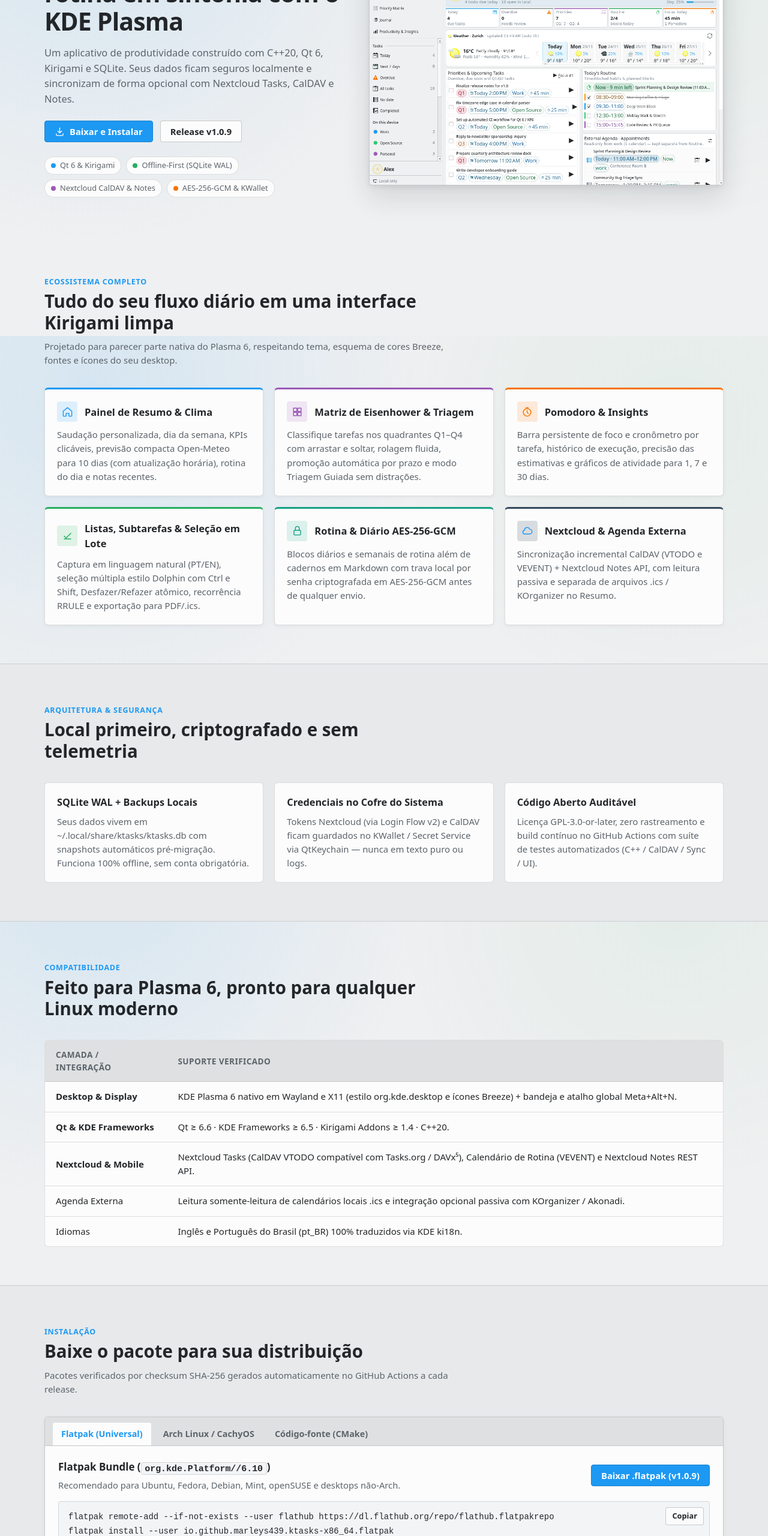
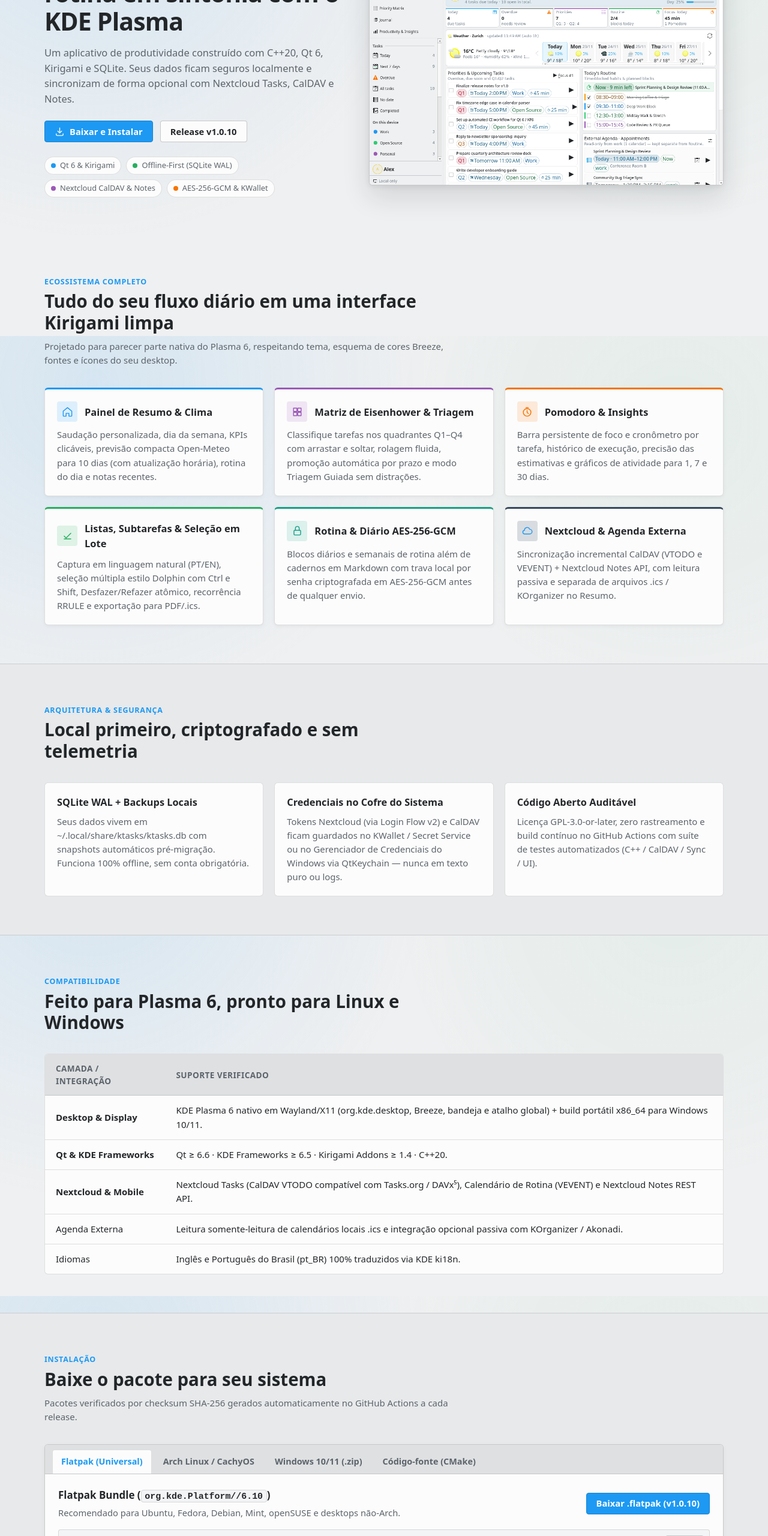
Before and after one commit to MarleyS439/ktasks, a plain HTML site: page index.html in a window 1280 px wide. Shown: the part 240-2800 px from the top of the page at 60% size. Drawn offline with Linux system fonts and the light colour scheme.

Commit message:
Update download links and add Windows portable download for v1.0.10

```diff
--- a/app.js
+++ b/app.js
@@ -21,11 +21,11 @@
       navArch: "Privacidade",
       navCompat: "Compatibilidade",
       navInstall: "Instalar",
-      heroKicker: "Aplicativo Comunitário KDE · v1.0.9",
+      heroKicker: "Aplicativo Comunitário KDE · v1.0.10",
       heroTitle: "Organize tarefas, foco e rotina em sintonia com o KDE Plasma",
       heroLead: "Um aplicativo de produtividade construído com C++20, Qt 6, Kirigami e SQLite. Seus dados ficam seguros localmente e sincronizam de forma opcional com Nextcloud Tasks, CalDAV e Notes.",
       ctaDownload: "Baixar e Instalar",
-      ctaRelease: "Release v1.0.9",
+      ctaRelease: "Release v1.0.10",
       tabSummary: "Resumo",
       tabMatrix: "Matriz",
       zoomHint: "Clique para ampliar",
@@ -49,27 +49,29 @@
       p1Title: "SQLite WAL + Backups Locais",
       p1Desc: "Seus dados vivem em ~/.local/share/ktasks/ktasks.db com snapshots automáticos pré-migração. Funciona 100% offline, sem conta obrigatória.",
       p2Title: "Credenciais no Cofre do Sistema",
-      p2Desc: "Tokens Nextcloud (via Login Flow v2) e CalDAV ficam guardados no KWallet / Secret Service via QtKeychain — nunca em texto puro ou logs.",
+      p2Desc: "Tokens Nextcloud (via Login Flow v2) e CalDAV ficam guardados no KWallet / Secret Service ou no Gerenciador de Credenciais do Windows via QtKeychain — nunca em texto puro ou logs.",
       p3Title: "Código Aberto Auditável",
       p3Desc: "Licença GPL-3.0-or-later, zero rastreamento e build contínuo no GitHub Actions com suíte de testes automatizados (C++ / CalDAV / Sync / UI).",
       compatEyebrow: "Compatibilidade",
-      compatTitle: "Feito para Plasma 6, pronto para qualquer Linux moderno",
+      compatTitle: "Feito para Plasma 6, pronto para Linux e Windows",
       cColComponent: "Camada / Integração",
       cColDetails: "Suporte Verificado",
-      cRowDesktop: "KDE Plasma 6 nativo em Wayland e X11 (estilo org.kde.desktop e ícones Breeze) + bandeja e atalho global Meta+Alt+N.",
+      cRowDesktop: "KDE Plasma 6 nativo em Wayland/X11 (org.kde.desktop, Breeze, bandeja e atalho global) + build portátil x86_64 para Windows 10/11.",
       cRowNextcloud: "Nextcloud Tasks (CalDAV VTODO compatível com Tasks.org / DAVx⁵), Calendário de Rotina (VEVENT) e Nextcloud Notes REST API.",
       cRowAgendaLabel: "Agenda Externa",
       cRowAgendaVal: "Leitura somente-leitura de calendários locais .ics e integração opcional passiva com KOrganizer / Akonadi.",
       cRowLangLabel: "Idiomas",
       cRowLangVal: "Inglês e Português do Brasil (pt_BR) 100% traduzidos via KDE ki18n.",
       instEyebrow: "Instalação",
-      instTitle: "Baixe o pacote para sua distribuição",
+      instTitle: "Baixe o pacote para seu sistema",
       instSub: "Pacotes verificados por checksum SHA-256 gerados automaticamente no GitHub Actions a cada release.",
       tabSource: "Código-fonte (CMake)",
       fpNote: "Recomendado para Ubuntu, Fedora, Debian, Mint, openSUSE e desktops não-Arch.",
-      btnDownloadFlatpak: "Baixar .flatpak (v1.0.9)",
+      btnDownloadFlatpak: "Baixar .flatpak (v1.0.10)",
       archNote: "Instalação nativa via pacman ou compilação local usando o PKGBUILD incluído.",
-      btnDownloadArch: "Baixar .pkg.tar.zst (v1.0.9)",
+      btnDownloadArch: "Baixar .pkg.tar.zst (v1.0.10)",
+      winNote: "Pacote portátil completo (ktasks.exe + bibliotecas Qt 6/KF6). Extrair e executar, sem instalador.",
+      btnDownloadWindows: "Baixar Windows .zip (v1.0.10)",
       srcNote: "Compilação direta com suporte completo a KDE Plasma e testes unitários.",
       btnCopy: "Copiar",
       btnCopied: "Copiado!",
@@ -86,11 +88,11 @@
       navArch: "Privacy",
       navCompat: "Compatibility",
       navInstall: "Install",
-      heroKicker: "KDE Community Application · v1.0.9",
+      heroKicker: "KDE Community Application · v1.0.10",
       heroTitle: "Tasks, focus, and daily routine designed natively for KDE Plasma",
       heroLead: "An offline-first productivity app built with C++20, Qt 6, Kirigami, and SQLite. Your data stays locally on your device with optional Nextcloud Tasks, CalDAV, and Notes sync.",
       ctaDownload: "Download & Install",
-      ctaRelease: "Release v1.0.9",
+      ctaRelease: "Release v1.0.10",
       tabSummary: "Summary",
       tabMatrix: "Matrix",
       zoomHint: "Click to enlarge",
@@ -114,27 +116,29 @@
       p1Title: "SQLite WAL + Local Backups",
       p1Desc: "Your database stays at ~/.local/share/ktasks/ktasks.db with automatic pre-migration snapshots. Works 100% offline with no account required.",
       p2Title: "System Keyring Credentials",
-      p2Desc: "Nextcloud tokens (via Login Flow v2) and CalDAV passwords live safely inside KWallet / Secret Service via QtKeychain — never plaintext or logs.",
+      p2Desc: "Nextcloud tokens (via Login Flow v2) and CalDAV passwords live safely inside KWallet / Secret Service or Windows Credential Manager via QtKeychain — never plaintext or logs.",
       p3Title: "Auditable Open Source",
       p3Desc: "Licensed under GPL-3.0-or-later with zero tracking and automated GitHub Actions builds plus unit tests across Core, Sync, and App layers.",
       compatEyebrow: "Compatibility",
-      compatTitle: "Built for Plasma 6, portable across modern Linux desktops",
+      compatTitle: "Built for Plasma 6, ready for Linux and Windows",
       cColComponent: "Layer / Integration",
       cColDetails: "Verified Support",
-      cRowDesktop: "Native KDE Plasma 6 on Wayland and X11 (org.kde.desktop style & Breeze icons) with system tray and Meta+Alt+N global shortcut.",
+      cRowDesktop: "Native KDE Plasma 6 on Wayland/X11 (org.kde.desktop, Breeze icons, tray & global shortcut) plus standalone portable x86_64 Windows 10/11 build.",
       cRowNextcloud: "Nextcloud Tasks (CalDAV VTODO compatible with Tasks.org / DAVx⁵), Routine calendars (VEVENT), and Nextcloud Notes REST API.",
       cRowAgendaLabel: "External Agenda",
       cRowAgendaVal: "Read-only local .ics calendar parsing plus optional passive KOrganizer / Akonadi integration.",
       cRowLangLabel: "Languages",
       cRowLangVal: "English and Brazilian Portuguese (pt_BR) fully localized via KDE ki18n.",
       instEyebrow: "Installation",
-      instTitle: "Download for your Linux distribution",
+      instTitle: "Download for your operating system",
       instSub: "Release artifacts are built cleanly on GitHub Actions and verified with SHA-256 checksums.",
       tabSource: "From Source (CMake)",
       fpNote: "Recommended for Ubuntu, Fedora, Debian, Linux Mint, openSUSE, and non-Arch desktops.",
-      btnDownloadFlatpak: "Download .flatpak (v1.0.9)",
+      btnDownloadFlatpak: "Download .flatpak (v1.0.10)",
       archNote: "Native installation via pacman or local package build using the included PKGBUILD.",
-      btnDownloadArch: "Download .pkg.tar.zst (v1.0.9)",
+      btnDownloadArch: "Download .pkg.tar.zst (v1.0.10)",
+      winNote: "Self-contained portable bundle (ktasks.exe + Qt 6/KF6 runtime). Extract and run with no installer needed.",
+      btnDownloadWindows: "Download Windows .zip (v1.0.10)",
       srcNote: "Direct Release build with full KDE Plasma integration and unit tests.",
       btnCopy: "Copy",
       btnCopied: "Copied!",
--- a/index.html
+++ b/index.html
@@ -82,7 +82,7 @@
         <div class="hero-copy">
           <div class="hero-kicker">
             <img src="assets/ktasks-symbolic.svg" alt="" width="16" height="16" class="symbolic-tint" />
-            <span data-i18n="heroKicker">Aplicativo Comunitário KDE · v1.0.9</span>
+            <span data-i18n="heroKicker">Aplicativo Comunitário KDE · v1.0.10</span>
           </div>
           <h1 data-i18n="heroTitle">Organize tarefas, foco e rotina em sintonia com o KDE Plasma</h1>
           <p class="hero-lead" data-i18n="heroLead">
@@ -97,8 +97,8 @@
               </svg>
               <span data-i18n="ctaDownload">Baixar e Instalar</span>
             </a>
-            <a href="https://github.com/MarleyS439/ktasks/releases/tag/v1.0.9" target="_blank" rel="noopener noreferrer" class="breeze-btn breeze-btn-secondary">
-              <span data-i18n="ctaRelease">Release v1.0.9</span>
+            <a href="https://github.com/MarleyS439/ktasks/releases/tag/v1.0.10" target="_blank" rel="noopener noreferrer" class="breeze-btn breeze-btn-secondary">
+              <span data-i18n="ctaRelease">Release v1.0.10</span>
             </a>
           </div>
 
@@ -261,7 +261,7 @@
       <div class="container">
         <div class="section-head">
           <span class="section-eyebrow" data-i18n="compatEyebrow">Compatibilidade</span>
-          <h2 data-i18n="compatTitle">Feito para Plasma 6, pronto para qualquer Linux moderno</h2>
+          <h2 data-i18n="compatTitle">Feito para Plasma 6, pronto para Linux e Windows</h2>
         </div>
 
         <div class="compat-table-wrap">
@@ -275,7 +275,7 @@
             <tbody>
               <tr>
                 <td><strong>Desktop &amp; Display</strong></td>
-                <td data-i18n="cRowDesktop">KDE Plasma 6 nativo em Wayland e X11 (estilo <code>org.kde.desktop</code> e ícones <code>Breeze</code>) + bandeja e atalho global <code>Meta+Alt+N</code>.</td>
+                <td data-i18n="cRowDesktop">KDE Plasma 6 nativo em Wayland/X11 (<code>org.kde.desktop</code>, Breeze, bandeja e atalho global) + build portátil x86_64 para Windows 10/11.</td>
               </tr>
               <tr>
                 <td><strong>Qt &amp; KDE Frameworks</strong></td>
@@ -304,7 +304,7 @@
       <div class="container">
         <div class="section-head">
           <span class="section-eyebrow" data-i18n="instEyebrow">Instalação</span>
-          <h2 data-i18n="instTitle">Baixe o pacote para sua distribuição</h2>
+          <h2 data-i18n="instTitle">Baixe o pacote para seu sistema</h2>
           <p data-i18n="instSub">
             Pacotes assinados por checksum SHA-256 gerados automaticamente no GitHub Actions a cada release.
           </p>
@@ -314,6 +314,7 @@
           <div class="install-tabs" role="tablist" aria-label="Métodos de instalação">
             <button type="button" role="tab" aria-selected="true" class="inst-tab active" data-install="flatpak">Flatpak (Universal)</button>
             <button type="button" role="tab" aria-selected="false" class="inst-tab" data-install="arch">Arch Linux / CachyOS</button>
+            <button type="button" role="tab" aria-selected="false" class="inst-tab" data-install="windows">Windows 10/11 (.zip)</button>
             <button type="button" role="tab" aria-selected="false" class="inst-tab" data-install="source" data-i18n="tabSource">Código-fonte (CMake)</button>
           </div>
 
@@ -323,7 +324,7 @@
                 <h3>Flatpak Bundle (<code>org.kde.Platform//6.10</code>)</h3>
                 <p data-i18n="fpNote">Recomendado para Ubuntu, Fedora, Debian, Mint, openSUSE e desktops não-Arch.</p>
               </div>
-              <a href="https://github.com/MarleyS439/ktasks/releases/download/v1.0.9/io.github.marleys439.ktasks-x86_64.flatpak" class="breeze-btn breeze-btn-primary" data-i18n="btnDownloadFlatpak">Baixar .flatpak (v1.0.9)</a>
+              <a href="https://github.com/MarleyS439/ktasks/releases/download/v1.0.10/io.github.marleys439.ktasks-x86_64.flatpak" class="breeze-btn breeze-btn-primary" data-i18n="btnDownloadFlatpak">Baixar .flatpak (v1.0.10)</a>
             </div>
             <div class="code-wrap">
               <pre><code id="cmd-flatpak">flatpak remote-add --if-not-exists --user flathub https://dl.flathub.org/repo/flathub.flatpakrepo
@@ -339,11 +340,26 @@ flatpak run io.github.marleys439.ktasks</code></pre>
                 <h3>Arch Linux / CachyOS / EndeavourOS (<code>.pkg.tar.zst</code>)</h3>
                 <p data-i18n="archNote">Instalação nativa via pacman ou compilação local usando o PKGBUILD incluído.</p>
               </div>
-              <a href="https://github.com/MarleyS439/ktasks/releases/download/v1.0.9/ktasks-1.0.9-1-x86_64.pkg.tar.zst" class="breeze-btn breeze-btn-primary" data-i18n="btnDownloadArch">Baixar .pkg.tar.zst (v1.0.9)</a>
+              <a href="https://github.com/MarleyS439/ktasks/releases/download/v1.0.10/ktasks-1.0.10-1-x86_64.pkg.tar.zst" class="breeze-btn breeze-btn-primary" data-i18n="btnDownloadArch">Baixar .pkg.tar.zst (v1.0.10)</a>
             </div>
             <div class="code-wrap">
-              <pre><code id="cmd-arch">sudo pacman -U ktasks-1.0.9-1-x86_64.pkg.tar.zst</code></pre>
+              <pre><code id="cmd-arch">sudo pacman -U ktasks-1.0.10-1-x86_64.pkg.tar.zst</code></pre>
               <button type="button" class="copy-btn" data-copy="cmd-arch" data-i18n="btnCopy">Copiar</button>
+            </div>
+          </div>
+
+          <div class="install-pane" id="pane-windows">
+            <div class="pane-head">
+              <div>
+                <h3>Windows 10 / 11 (<code>x86_64 Portable .zip</code>)</h3>
+                <p data-i18n="winNote">Pacote portátil completo (ktasks.exe + bibliotecas Qt 6/KF6). Extrair e executar, sem instalador.</p>
+              </div>
+              <a href="https://github.com/MarleyS439/ktasks/releases/download/v1.0.10/ktasks-1.0.10-windows-x86_64.zip" class="breeze-btn breeze-btn-primary" data-i18n="btnDownloadWindows">Baixar Windows .zip (v1.0.10)</a>
+            </div>
+            <div class="code-wrap">
+              <pre><code id="cmd-windows">Expand-Archive ktasks-1.0.10-windows-x86_64.zip -DestinationPath .
+.\ktasks-1.0.10-windows-x86_64\ktasks.exe</code></pre>
+              <button type="button" class="copy-btn" data-copy="cmd-windows" data-i18n="btnCopy">Copiar</button>
             </div>
           </div>
 
@@ -353,7 +369,7 @@ flatpak run io.github.marleys439.ktasks</code></pre>
                 <h3>CMake + KDE Frameworks 6</h3>
                 <p data-i18n="srcNote">Compilação direta com suporte completo a KDE Plasma e testes unitários.</p>
               </div>
-              <a href="https://github.com/MarleyS439/ktasks/releases/tag/v1.0.9" target="_blank" rel="noopener noreferrer" class="breeze-btn breeze-btn-secondary">SHA256SUMS.txt</a>
+              <a href="https://github.com/MarleyS439/ktasks/releases/tag/v1.0.10" target="_blank" rel="noopener noreferrer" class="breeze-btn breeze-btn-secondary">SHA256SUMS.txt</a>
             </div>
             <div class="code-wrap">
               <pre><code id="cmd-source">git clone https://github.com/MarleyS439/ktasks.git
```
